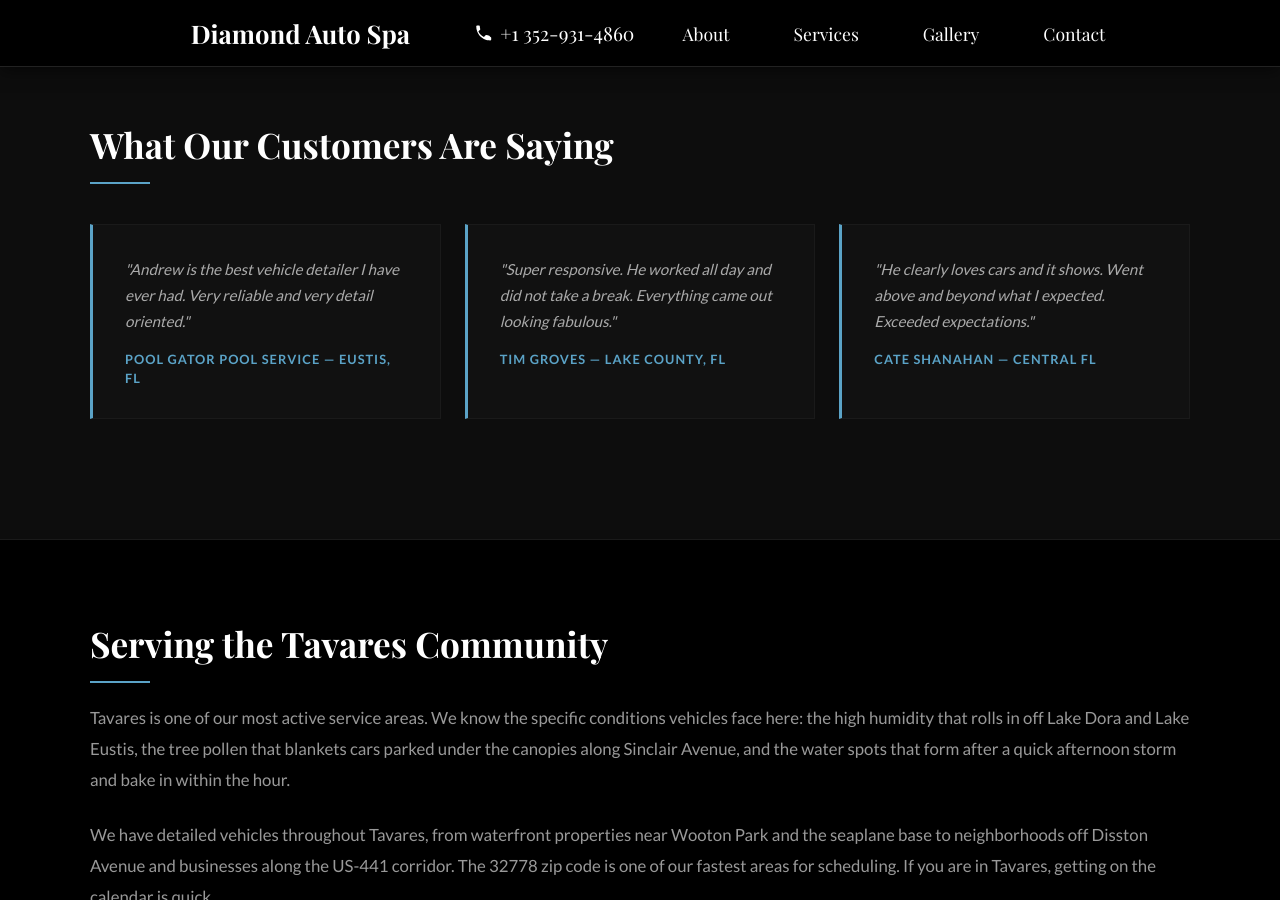
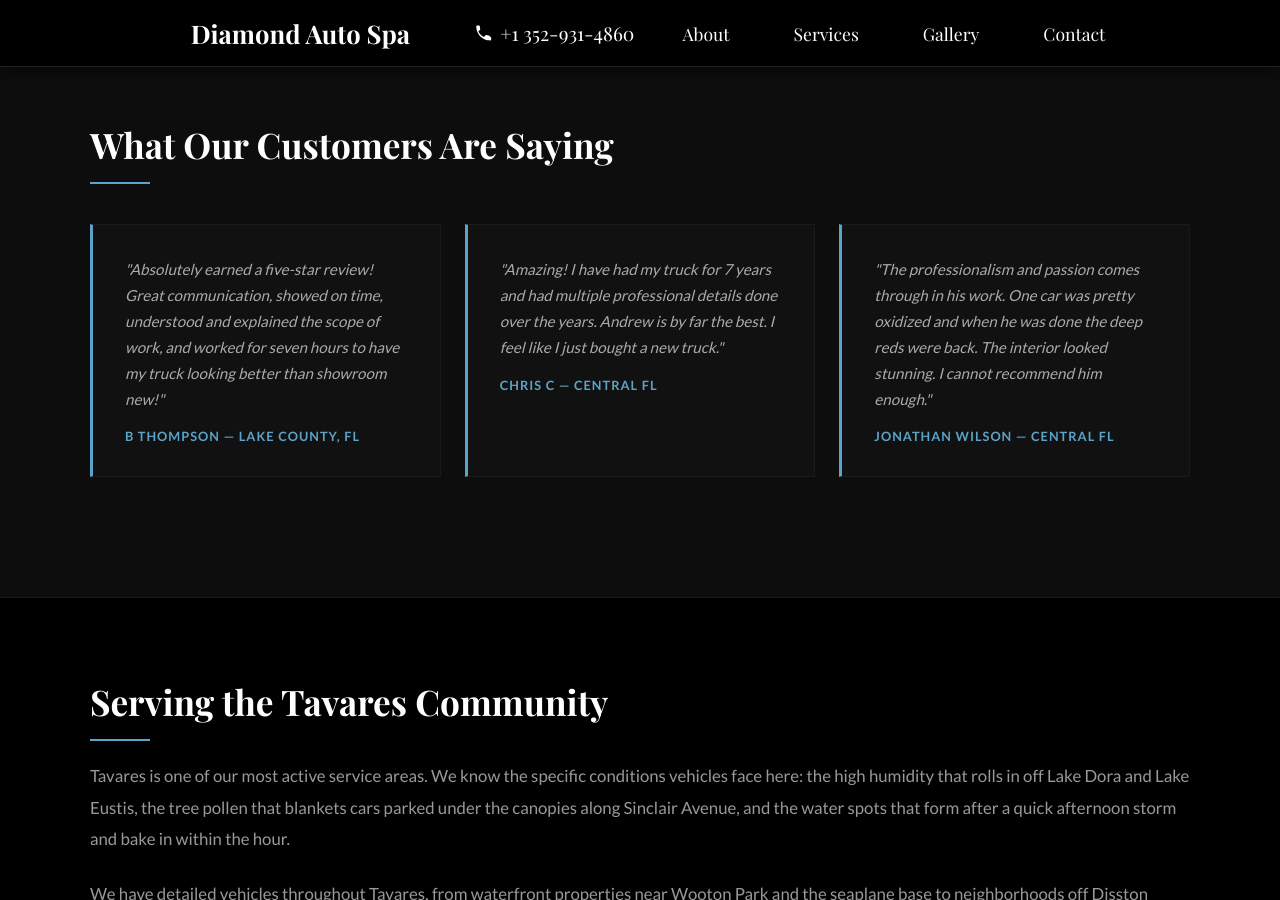
Before and after one commit to JamesBrownR/Diamond-Auto-Spa-Detailing, a Jekyll site: the page built from service-area/tavares-fl/index.html, in a window 1280 px wide and 900 px high, scrolled down 3207 px. Built offline with Jekyll 4.4.1, drawn with Linux system fonts in a browser that asks for light colours.

Commit message:
Update index.html

```diff
--- a/service-area/tavares-fl/index.html
+++ b/service-area/tavares-fl/index.html
@@ -207,16 +207,16 @@
         <h2>What Our Customers Are Saying</h2>
         <div class="testimonials-area">
             <div class="testimonial-card">
-                <p>"Andrew is the best vehicle detailer I have ever had. Very reliable and very detail oriented."</p>
-                <span>Pool Gator Pool Service — Eustis, FL</span>
+                <p>"Absolutely earned a five-star review! Great communication, showed on time, understood and explained the scope of work, and worked for seven hours to have my truck looking better than showroom new!"</p>
+                <span>B Thompson — Lake County, FL</span>
             </div>
             <div class="testimonial-card">
-                <p>"Super responsive. He worked all day and did not take a break. Everything came out looking fabulous."</p>
-                <span>Tim Groves — Lake County, FL</span>
+                <p>"Amazing! I have had my truck for 7 years and had multiple professional details done over the years. Andrew is by far the best. I feel like I just bought a new truck."</p>
+                <span>Chris C — Central FL</span>
             </div>
             <div class="testimonial-card">
-                <p>"He clearly loves cars and it shows. Went above and beyond what I expected. Exceeded expectations."</p>
-                <span>Cate Shanahan — Central FL</span>
+                <p>"The professionalism and passion comes through in his work. One car was pretty oxidized and when he was done the deep reds were back. The interior looked stunning. I cannot recommend him enough."</p>
+                <span>Jonathan Wilson — Central FL</span>
             </div>
         </div>
     </div>
```
